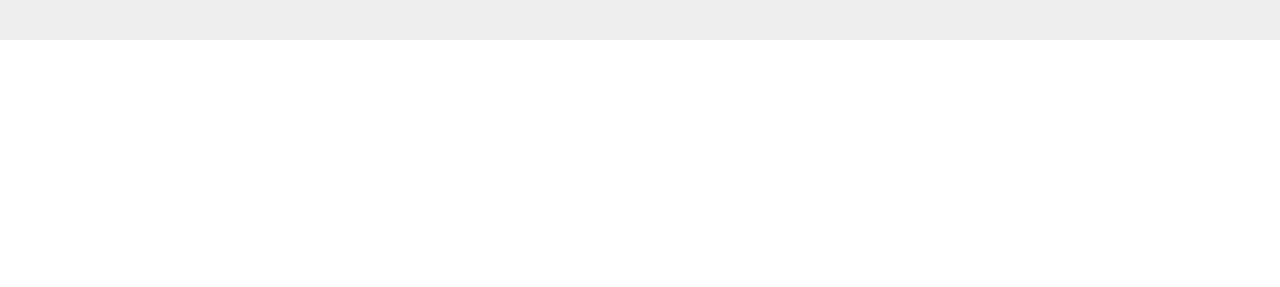
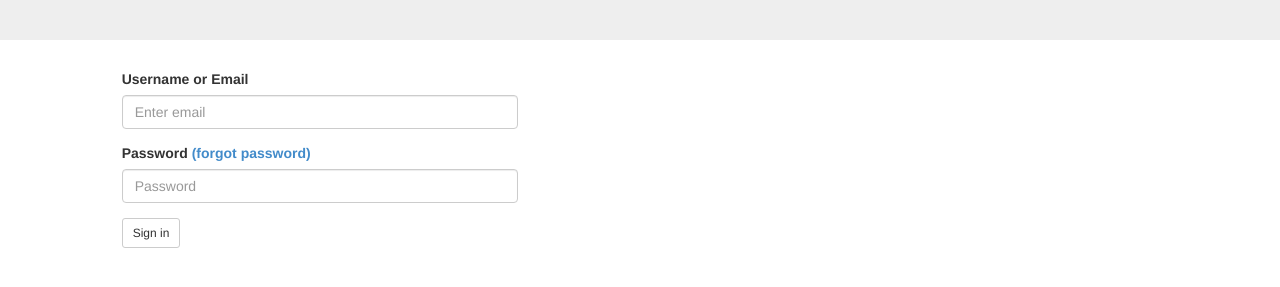
Before and after one commit to htt-pete/token, a website: page public/index.html in a window 1280 px wide. Shown: the part 227-514 px from the top of the page. Drawn offline with Linux system fonts and the light colour scheme.

Commit message:
login form added

```diff
--- a/public/index.html
+++ b/public/index.html
@@ -19,6 +19,21 @@
         <h1>MEAN Stack ready</h1>
     </div>
 
+    <div class="col-md-4 col-md-offset-1">
+        <form name="addForm"  ng-submit="regCtrl.addUser(regCtrl.user)" role="form">
+            <div class="form-group">
+                <label for="exampleInputEmail1">Username or Email</label>
+                <input ng-model="regCtrl.user.email" type="email" class="form-control" id="exampleInputEmail1" placeholder="Enter email">
+            </div>
+              <div class="form-group">
+                <label for="exampleInputPassword1">Password <a href="/sessions/forgot_password">(forgot password)</a></label>
+                <input ng-model="regCtrl.user.password" type="password" class="form-control" id="exampleInputPassword1" placeholder="Password">
+              </div>
+              <button type="submit" class="btn btn-sm btn-default">Sign in</button>
+                <!-- {{regCtrl.user.email}} -->
+        </form>
+    </div>
+
 <!-- dependencies goes here -->
 <script src="dev/lib/angular/angular.js"></script>
 <script src="dev/lib/angular-route/angular-route.js"></script>
```
